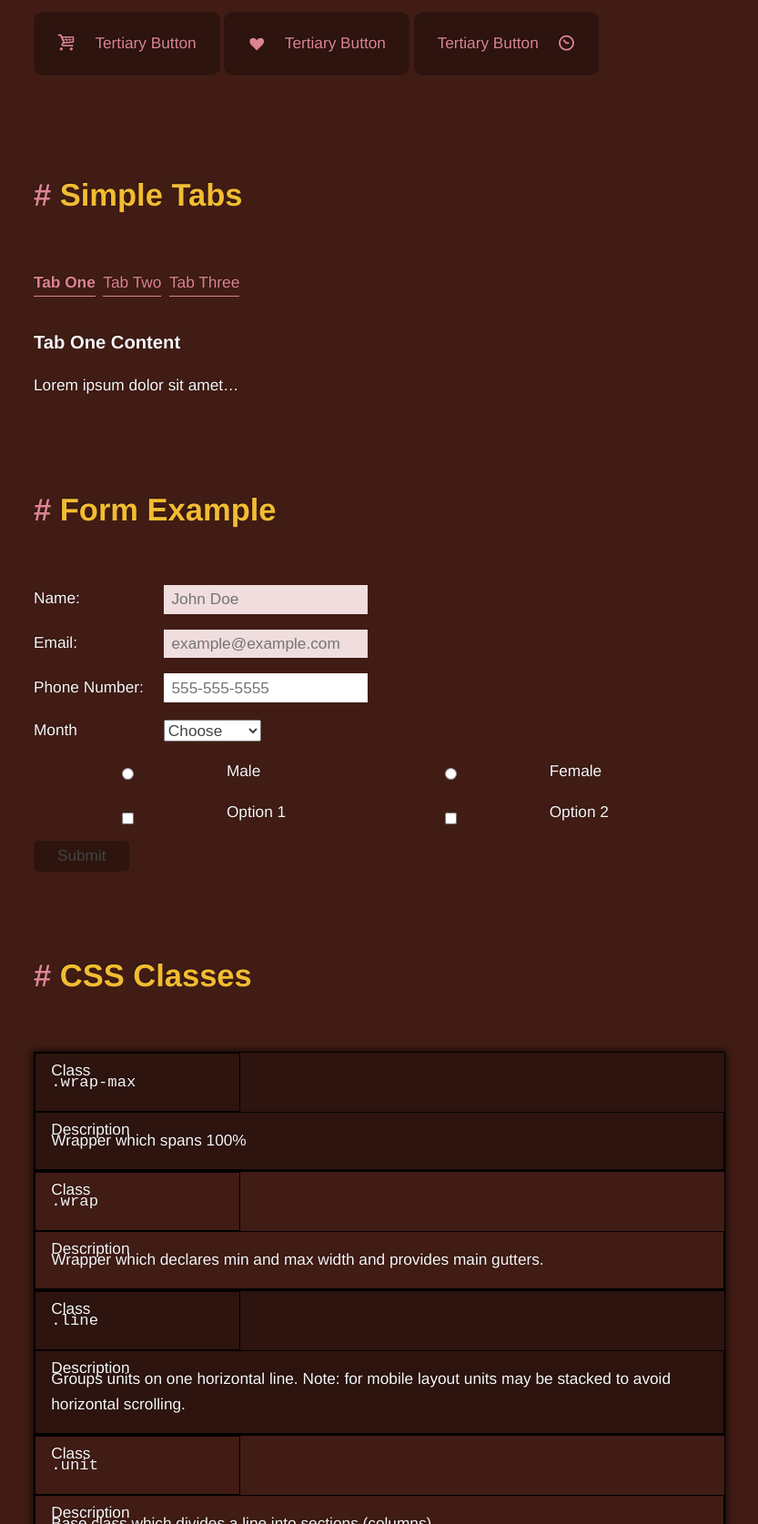
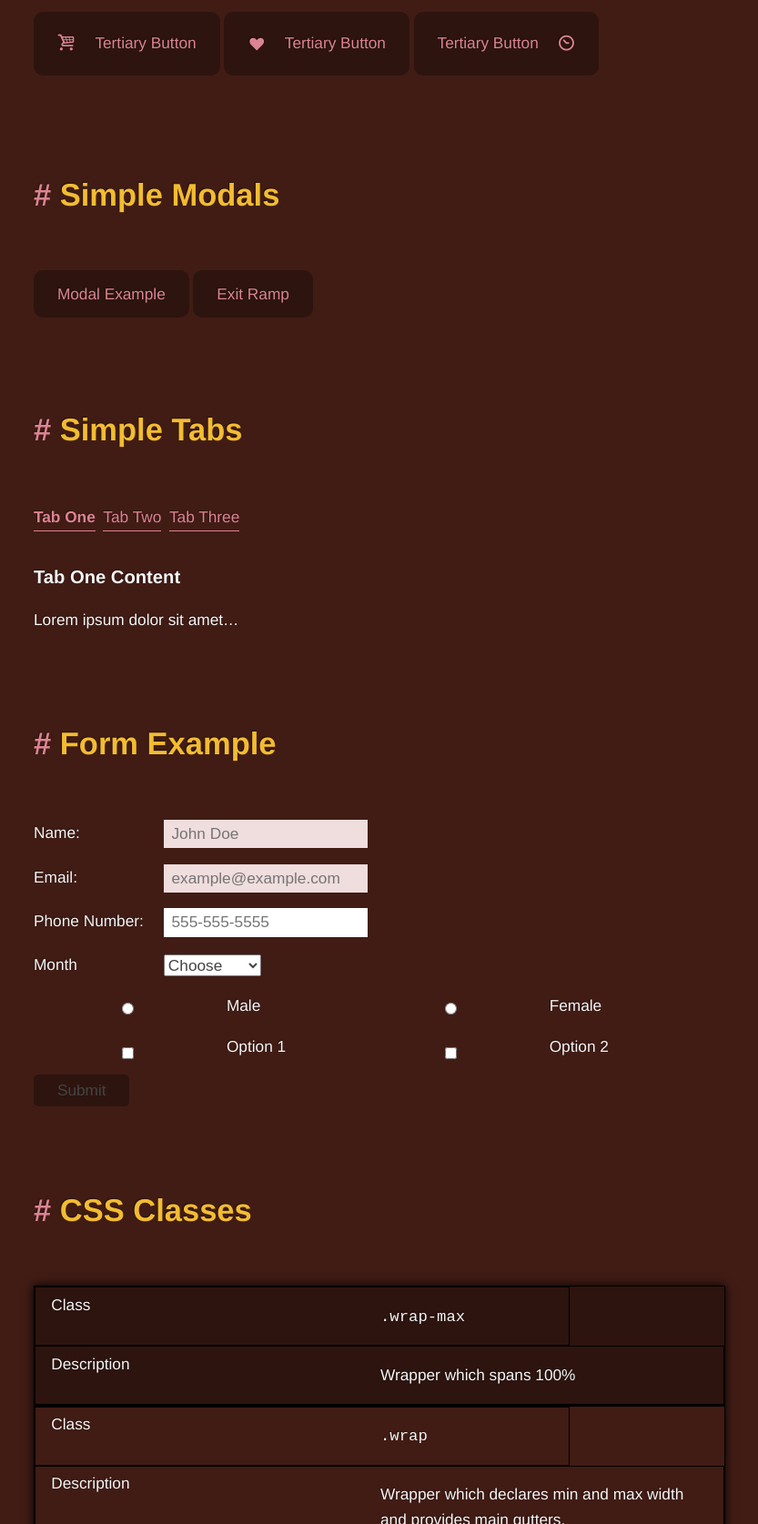
Before and after one commit to gbabula/G5Framework, a PHP site: page / in a window 1280 px wide. Shown: the part 4825-6500 px from the top of the page at 91% size, without its empty margins (223-1056 px from the left). Run offline with PHP 8.4, Linux system fonts and the light colour scheme; data that the repository does not hold is empty; some libraries are stand-ins or nearby versions.

Commit message:
Updated demo page & modal examples

```diff
--- a/_assets/css/base.css
+++ b/_assets/css/base.css
@@ -68,7 +68,7 @@ table { border-collapse: collapse; width: 100%; }
 tr:nth-of-type(odd) { background: #eee; }
 th { background: #333; color: white; font-weight: bold; }
 td,
-th { border: 1px solid #ccc; padding: 6px; text-align: left; }
+th { border: 1px solid #ccc; padding: 1em; text-align: left; }
 
 abbr[title],
 dfn[title] { border-bottom: 1px dotted #f2bc32; }
--- a/_assets/css/media.css
+++ b/_assets/css/media.css
@@ -28,7 +28,7 @@ only screen and (max-width: 760px),
 
 	/* Hide table headers (but not display: none;, for accessibility) */
 	thead tr { left: -9999px; position: absolute; top: -9999px; }
-	tr { border: 1px solid #000; overflow: hidden; }
+	tr { border: 1px solid #000; }
 	/* Behave  like a "row" */
 	td { border: none; border-bottom: 1px solid #eee; position: relative; padding-left: 50%; }
 	/* Now like a table header */
@@ -89,8 +89,6 @@ and (orientation : portrait) {
 @media only screen
 and (min-width : 1224px) {
 
-	th,
-	td { padding: 1em; }
 	td:first-child { width: 25%; }
 
 }
--- a/_assets/css/modal.css
+++ b/_assets/css/modal.css
@@ -1,11 +1,17 @@
-/* Content // Modals */
+/* Modals */
 .modal { display: none; margin: 0 0 0 -45%; padding: 5%; position: absolute; top: 50%; left: 50%; width: 80%; }
 
 .overlay { position: fixed; top: 0; left: 0; z-index: 99999; display: none; height: 100%; width: 100%; }
 .overlay-bg { background: rgba(0, 0, 0, 0.6); cursor: pointer; position: relative; height: 100%; width: 100%; }
-
 .no-rgba .overlay-bg { background: url(../images/content/bg_black-op.png) repeat 0 0; }
 
 .overlay-content .modal { display: block; }
 
-.modal.standard { background: #fff; color: inherit; }
+/* Modals // Content */
+.modal.standard,
+.modal.secondary,
+.modal.exit-ramp { background: #411c15; color: inherit; }
+
+/* Modals // Touch */
+.touch .modal { margin: 0; top: 0; left: 0; width: 90%; }
+.touch .overlay { position: absolute; top: 0; left: 0; }
--- a/include/demo.php
+++ b/include/demo.php
@@ -216,6 +216,15 @@
                     </div><!--end .line-->
                 </section><!--end #buttons-example-->
 
+                <section class="island" id="modals-example">
+                    <h1><a href="#modals-example">#</a> Simple Modals</h1>
+
+                    <div class="line">
+                        <a href="#" class="button secondary brdr brdr-secondary" rel="modal" data-modal_content="example">Modal Example</a>
+                        <a href="http://gregbabula.com" class="button secondary brdr brdr-secondary" rel="external">Exit Ramp</a>
+                    </div><!--end .line-->
+                </section><!--end #modals-example-->
+
                 <section class="island" id="tabs-example">
                     <h1><a href="#tabs-example">#</a> Simple Tabs</h1>
 
@@ -329,7 +338,7 @@
                             </tr>
                             <tr>
                                 <td><code>.line</code></td>
-                                <td>Groups units on one horizontal line. Note: for mobile layout units may be stacked to avoid horizontal scrolling.</td>
+                                <td>Groups units on one horizontal line. <em>Note:</em> for mobile layout units may be stacked to avoid horizontal scrolling.</td>
                             </tr>
                             <tr>
                                 <td><code>.unit</code></td>
@@ -389,16 +398,11 @@
                             </tr>
                             <tr>
                                 <td><code>.form-validation</code></td>
-                                <td>Attaches JS validation and error styling to form</td>
+                                <td>Attaches error styling to form</td>
                             </tr>
                             <tr>
                                 <td><code>.focus-increase</code></td>
                                 <td>Increase input width on focus</td>
-                            </tr>
-
-                            <tr>
-                                <td><code>.thank-you</code></td>
-                                <td>Form post AJAX message container</td>
                             </tr>
                             <tr>
                                 <td><code>.custom-checkbox</code></td>
@@ -506,7 +510,7 @@
                             </tr>
                             <tr>
                                 <td><code>.tabs</code></td>
-                                <td>Primary tabs container, attaches JS tabs and overall styling</td>
+                                <td>Primary tabs container, attaches base style</td>
                             </tr>
                             <tr>
                                 <td><code>.tabs-content</code></td>
@@ -536,10 +540,12 @@
                                             All modals live in parts/modals.php, <code>data-modal_content</code> is the <code>id</code> of the element to be loaded.
                                         </div>
                                         <div class="topspc">
+                                            <pre>
                                                 <code>
                                                     rel="modal" data-modal_content="example"<br />
                                                     href="http://google.com" rel="external"
                                                 </code>
+                                            </pre>
                                         </div>
                                     </div>
                                 </td>
@@ -560,12 +566,14 @@
                                 <td><code>.tabs</code></td>
                                 <td>Selector ursed for main styling, tabs JavaScript is automatically loaded unless removed from load order in (app.js). A new instance of tabs can then be made via <code>new g5Tabs();</code>
                                     <div class="topspc">
+                                        <pre>
                                             <code>
                                             var simpleTabs = new g5Tabs();<br />
                                             &nbsp;&nbsp;&nbsp;&nbsp;simpleTabs.init({<br />
                                             &nbsp;&nbsp;&nbsp;&nbsp;el: $('.simple-tabs')<br />
                                             });
                                             </code>
+                                        </pre>
                                     </div>
                                 </td>
                             </tr>
@@ -573,6 +581,7 @@
                                 <td><code>.scroll-to</code></td>
                                 <td>On click smoothly scrolls to 70px before element with id thats equals to the anchor href value
                                     <div class="topspc">
+                                        <pre>
                                             <code>
                                             $document.find('.scroll-to').on('click', function(){<br />
                                             &nbsp;&nbsp;&nbsp;&nbsp;var scrollDestination = $(this).attr('href');<br />
@@ -580,6 +589,7 @@
                                             &nbsp;&nbsp;&nbsp;&nbsp;return false;<br />
                                             });
                                             </code>
+                                        </pre>
                                     </div>
                                 </td>
                             </tr>
@@ -631,6 +641,7 @@
                         <li><a href="http://stackoverflow.com/questions/9638247/is-jquery-browser-deprecated">$.browser Property</a></li>
                         <li><a href="http://www.jonathantneal.com/blog/understand-the-favicon/">Understand the Favicon</a></li>
                         <li><a href="http://bradfrostweb.com/blog/mobile/the-many-faces-of-mobile-first/">The many faces of mobile first</a></li>
+                        <li><a href="http://nicolasgallagher.com/about-html-semantics-front-end-architecture/">About HTML semantics and front-end architecture</a></li>
                     </ul><!--end .list-->
                 </section><!--end #related-reading-->
 
--- a/parts/header.php
+++ b/parts/header.php
@@ -16,10 +16,11 @@
                             <option value="breakdown">Breakdown</option>
                         </optgroup><!---->
                         <optgroup label="Examples">
-                            <option value="grid-example">Grid Example</option>
-                            <option value="buttons-example">Buttons Example</option>
-                            <option value="tabs-example">Tabs Example</option>
-                            <option value="form-example">Form Example</option>
+                            <option value="grid-example">OOCSS Grid</option>
+                            <option value="buttons-example">OOCSS Buttons</option>
+                            <option value="modals-example">Simple Modals</option>
+                            <option value="tabs-example">Simple Tabs</option>
+                            <option value="form-example">Form &amp; Validation</option>
                         </optgroup><!---->
                         <optgroup label="Documentation">
                             <option value="css-classes">CSS Classes</option>
```
Also changed, not shown: _assets/js/modal.js (+20 -18 lines). Lines whose indentation alone changed are shown as unchanged.
